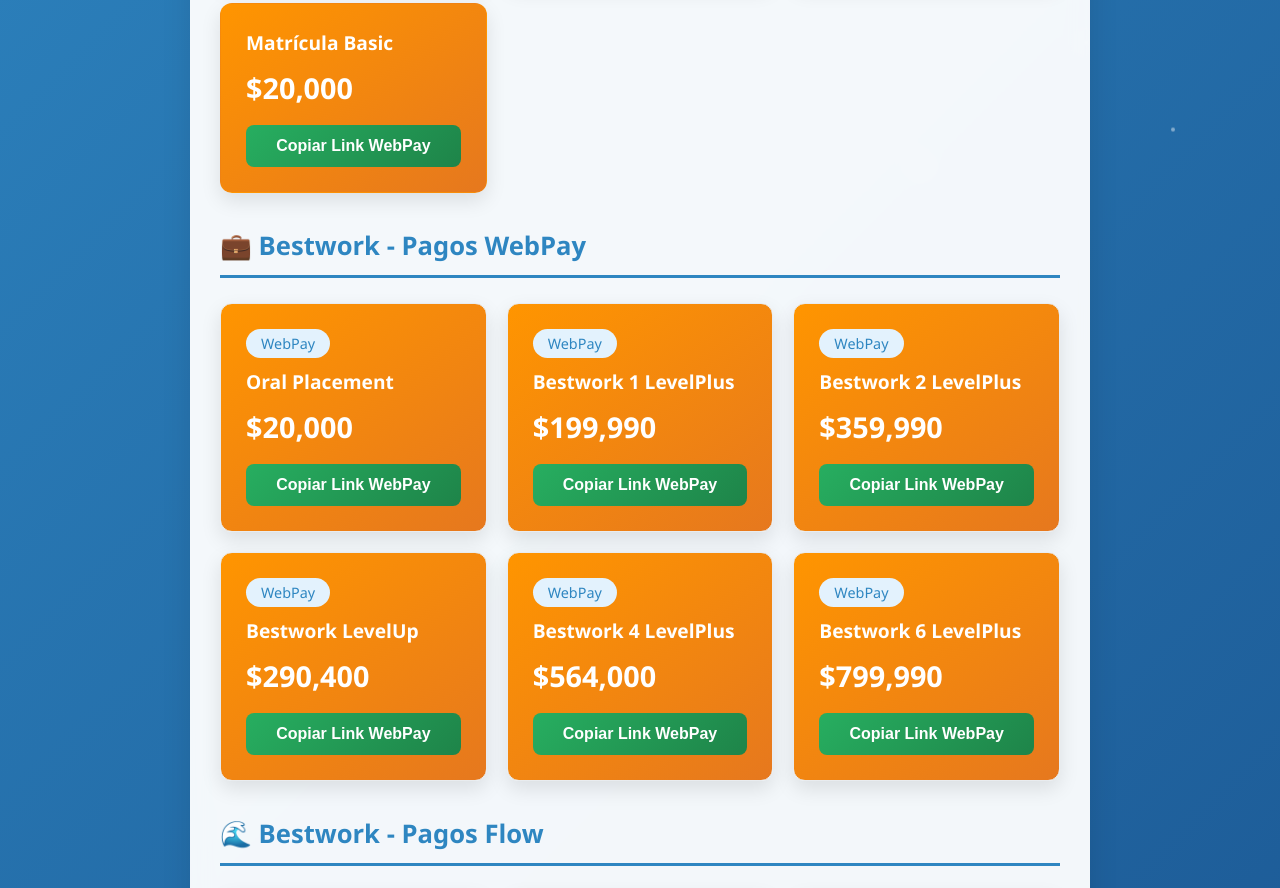
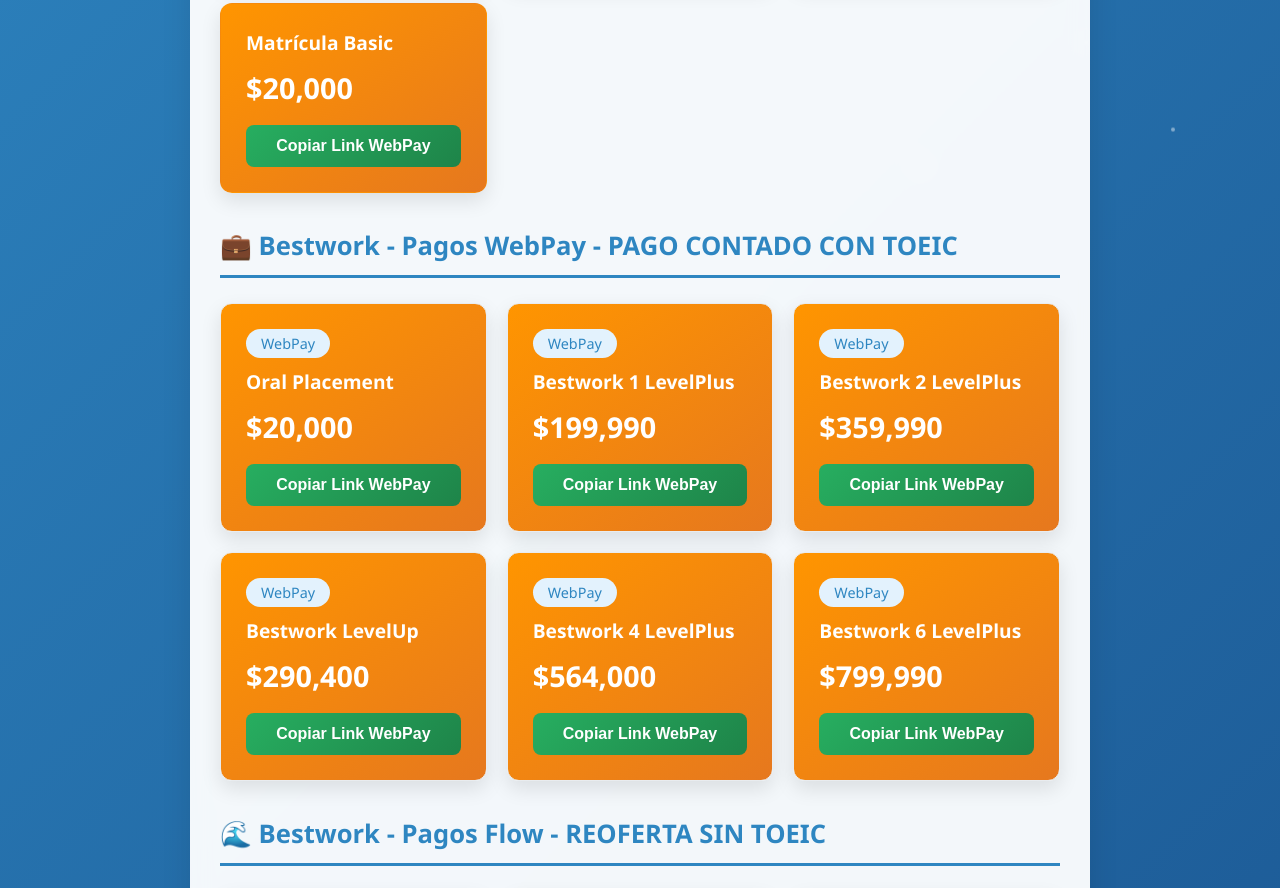
Before and after one commit to BestworkInstitute/pagosbestwork, a plain HTML site: page index.html in a window 1280 px wide. Shown: the part 562-1450 px from the top of the page. Drawn offline with Linux system fonts and the light colour scheme.

Commit message:
Update index.html

```diff
--- a/index.html
+++ b/index.html
@@ -283,7 +283,7 @@
 
         <!-- Bestwork WebPay -->
         <div class="payment-section">
-            <h2 class="section-title">💼 Bestwork - Pagos WebPay</h2>
+            <h2 class="section-title">💼 Bestwork - Pagos WebPay - PAGO CONTADO CON TOEIC</h2>
             <div class="payment-grid">
                 <div class="payment-card">
                     <div class="provider-badge webpay-badge">WebPay</div>
@@ -343,7 +343,7 @@
 
         <!-- Bestwork Flow -->
         <div class="payment-section">
-            <h2 class="section-title">🌊 Bestwork - Pagos Flow</h2>
+            <h2 class="section-title">🌊 Bestwork - Pagos Flow - REOFERTA SIN TOEIC</h2>
             <div class="payment-grid">
                 <div class="payment-card">
                     <div class="provider-badge flow-badge">Flow</div>
```
